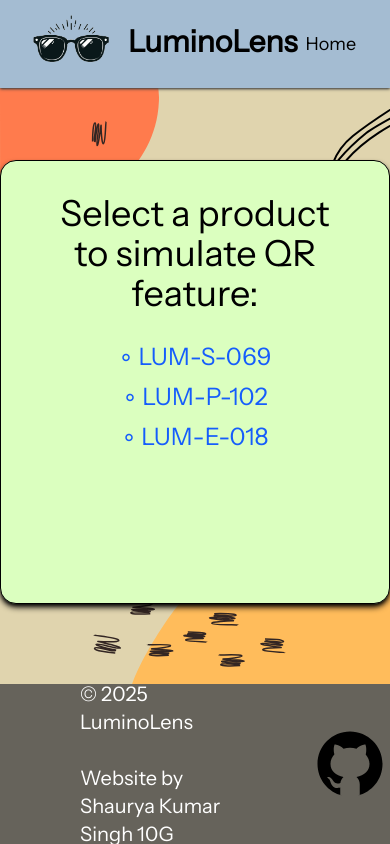
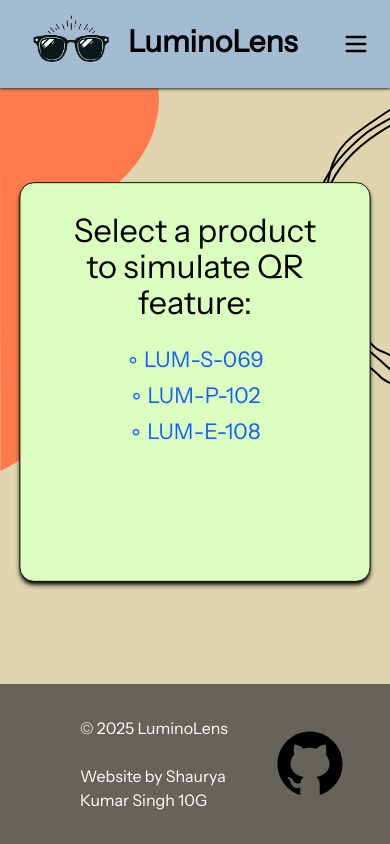
Before and after one commit to PreakPro/lumino-lens, a Next.js app: page /microsite in a window 390 px wide. Built offline with nearby package versions, Linux system fonts and the light colour scheme.

Commit message:
responsive design

```diff
--- a/app/api/certificate/[productId]/route.tsx
+++ b/app/api/certificate/[productId]/route.tsx
@@ -7,7 +7,7 @@
 export async function GET(
   	req: Request,
   	{ params }: { params: { productId: string } }
-) {
+) 	{
   	const productId = params.productId
 
   	const { data, error } = await supabase
@@ -31,7 +31,7 @@
   	return new Response(blob, {
   	  	headers: {
   	  	  	"Content-Type": "application/pdf",
-      "Content-Disposition": "inline", // key difference
+  	  	  	"Content-Disposition": "inline",
   	  	},
   	})
 }
--- a/app/microsite/page.tsx
+++ b/app/microsite/page.tsx
@@ -1,32 +1,55 @@
 "use client"
 import Footer from "@/components/footer";
 import Header from "@/components/header";
-import Link from "next/link";
 import { motion } from "framer-motion"
 
 export default function Microsite() {
     return (
-        <main className="flex flex-col min-h-screen overflow-x-hidden justify-center items-center overflow-y-hidden relative text-black text-4xl">
+        <main className="flex flex-col min-h-screen h-full justify-center overflow-x-hidden overflow-y-auto items-center relative">
             <div>
-                <img src="/svgs/yellow_blob1.svg" className="absolute bottom-10 rotate-180 right-0 -z-1"/>
+                <img src="/svgs/yellow_blob1.svg" className="md:absolute hidden bottom-10 rotate-180 right-0 -z-1"/>
                 <img src="/svgs/red_part.svg" className="absolute rotate-180 left-0 -z-1"/>
-                <img src="/svgs/sketched_lines.svg" className="absolute rotate-90 bottom-30 right-40 -z-1"/>
-                <img src="/svgs/sketched_lines.svg" className="absolute top-30 left-10 -z-1"/>
+                <img src="/svgs/sketched_lines.svg" className="md:absolute hidden rotate-90 bottom-30 right-40 -z-1"/>
+                <img src="/svgs/sketched_lines.svg" className="md:absolute hidden top-30 left-10 -z-1"/>
                 <img src="/svgs/circle_lines.svg" className="absolute rotate-180 top-20 right-0 -z-1"/>
             </div>
 
             <Header />
 
             <motion.div
-                className="flex flex-col flex-grow gap-2 mt-40 text-center bg-[#dbffbf] max-w-5xl p-8 px-10 rounded-2xl shadow-black shadow-md border-1"
+                className="flex flex-col flex-grow gap-2 mt-40 text-center bg-[#dbffbf] max-w-5xl p-8 px-10 rounded-2xl shadow-black shadow-md border-1 text-black text-4xl md:scale-100 scale-90"
                 initial={{ y: -200, opacity: 0 }}
                 animate={{ y: 0, opacity: 1 }}
                 transition={{ duration: 1, ease: "easeOut" }}
             >
-              <p className="mb-5">Select a product to simulate QR feature:</p>
-              <Link href="/microsite/LUM-S-069" className="text-blue-600 text-2xl hover:text-blue-700 transition-all hover:scale-105">∘ LUM-S-069</Link>
-              <Link href="/microsite/LUM-P-102" className="text-blue-600 text-2xl hover:text-blue-700 transition-all hover:scale-105">∘ LUM-P-102</Link>
-              <Link href="/microsite/LUM-E-108" className="text-blue-600 text-2xl hover:text-blue-700 transition-all hover:scale-105">∘ LUM-E-018</Link>
+                <p className="mb-5">Select a product to simulate QR feature:</p>
+
+                <a
+                    href="/api/certificate/LUM-S-069"
+                    target="_blank"
+                    rel="noopener noreferrer"
+                    className="text-blue-600 text-2xl hover:text-blue-700 transition-all hover:scale-105"
+                >
+                    ∘ LUM-S-069
+                </a>
+
+                <a
+                    href="/api/certificate/LUM-P-102"
+                    target="_blank"
+                    rel="noopener noreferrer"
+                    className="text-blue-600 text-2xl hover:text-blue-700 transition-all hover:scale-105"
+                >
+                    ∘ LUM-P-102
+                </a>
+
+                <a
+                    href="/api/certificate/LUM-E-108"
+                    target="_blank"
+                    rel="noopener noreferrer"
+                    className="text-blue-600 text-2xl hover:text-blue-700 transition-all hover:scale-105"
+                >
+                    ∘ LUM-E-108
+                </a>
             </motion.div>
 
             <Footer />
--- a/app/pricing/page.tsx
+++ b/app/pricing/page.tsx
@@ -8,10 +8,10 @@
     return (
         <main className="flex flex-col min-h-screen overflow-x-hidden overflow-y-hidden relative text-black">
             <div>
-                <img src="/svgs/red_part.svg" className="absolute rotate-270 rotate-x-180 left-1/9 -top-20 -z-1"/>
-                <img src="/svgs/circle_lines.svg" className="absolute rotate-45 left-0 -z-1"/>
+                <img src="/svgs/red_part.svg" className="md:absolute hidden rotate-270 rotate-x-180 left-1/9 md:-top-21 lg:-top-20 -z-1 md:scale-80 lg:scale-100"/>
+                <img src="/svgs/circle_lines.svg" className="md:absolute hidden rotate-45 left-0 -z-1"/>
                 <img src="/svgs/yellow_blob1.svg" className="absolute rotate-90 right-0 -z-1"/>
-                <img src="/svgs/sketched_lines.svg" className="absolute rotate-180 right-5 top-30 -z-1"/>
+                <img src="/svgs/sketched_lines.svg" className="absolute rotate-180 right-5 lg:top-30 -z-1"/>
                 <img src="/svgs/yellow_blob2.svg" className="absolute -rotate-90 rotate-y-180 -bottom-7 -z-1"/>
             </div>
 
@@ -20,7 +20,7 @@
             <div className="flex-grow">
                 <section className="grid md:grid-cols-3 gap-6 text-center max-w-5xl mx-auto mt-40">
                     <motion.div
-                        className="border rounded-xl p-6 shadow-lg bg-[#F7FFE0]"
+                        className="border rounded-xl p-6 shadow-lg bg-[#F7FFE0] md:scale-100 scale-90"
                         initial={{ y: -100, opacity: 0}}
                         animate={{ y: 0, opacity: 1 }}
                         transition={{ duration: 0.8, ease: "easeOut" }}
@@ -35,7 +35,7 @@
                     </motion.div>
 
                     <motion.div
-                        className="border rounded-xl p-6 shadow-lg bg-[#e0f1fa]"
+                        className="border rounded-xl p-6 shadow-lg bg-[#e0f1fa] md:scale-100 scale-90"
                         initial={{ y: -100, opacity: 0}}
                         animate={{ y: 0, opacity: 1 }}
                         transition={{ duration: 0.8, ease: "easeOut", delay: 0.3 }}
@@ -50,7 +50,7 @@
                     </motion.div>
 
                     <motion.div
-                        className="border rounded-xl p-6 shadow-lg bg-[#ccffd8]"
+                        className="border rounded-xl p-6 shadow-lg bg-[#ccffd8] md:scale-100 scale-90"
                         initial={{ y: -100, opacity: 0}}
                         animate={{ y: 0, opacity: 1 }}
                         transition={{ duration: 0.8, ease: "easeOut", delay: 0.6 }}
--- a/components/backgroundDesign.tsx
+++ b/components/backgroundDesign.tsx
@@ -1,22 +1,22 @@
 export default function BackgroundDesign() {
     return (
         <div className="pointer-events-none">
-            <img src="/svgs/yellow_blob1.svg" alt="" className="absolute top-5 -left-5 -z-2"/>
-            <img src="/svgs/circle_lines.svg" alt="" className="absolute top-40 -left-2 scale-80"/>
-            <img src="/svgs/red_part.svg" alt="" className="absolute top-40 -right-4 scale-80"/>
-            <img src="/svgs/sketched_lines.svg" alt="" className="absolute top-110 right-2 scale-100"/>
+            <img src="/svgs/yellow_blob1.svg" alt="" className="absolute top-5 md:-left-5 -left-15 -z-2 scale-60 md:scale-100"/>
+            <img src="/svgs/circle_lines.svg" alt="" className="absolute md:top-40 top-30 md:-left-2 -left-4 scale-60 md:scale-80"/>
+            <img src="/svgs/red_part.svg" alt="" className="absolute top-40 md:-right-4 -right-8 scale-60 md:scale-80"/>
+            <img src="/svgs/sketched_lines.svg" alt="" className="absolute top-110 right-2 md:scale-100 scale-80"/>
 
             <img src="/svgs/red_part.svg" alt="" className="absolute top-1/2 rotate-y-180"/>
             <img src="/svgs/sketched_lines.svg" alt="" className="absolute top-1/2 mt-20 left-4 rotate-y-180"/>
             <img src="/svgs/circle_lines.svg" alt="" className="absolute top-1/3 rotate-y-180 -right-2 mt-30 scale-80"/>
             <img src="/svgs/yellow_blob2.svg" alt="" className="absolute bottom-1/8 right-0"/>
-            <img src="/svgs/sketched_lines.svg" alt="" className="absolute bottom-1/7 right-4"/>
+            <img src="/svgs/sketched_lines.svg" alt="" className="absolute md:bottom-1/7 bottom-1/5 right-4"/>
 
-            <img src="/svgs/alert.svg" alt="" className="absolute bottom-1/6 mb-25 right-1/3 scale-80"/>
-            <img src="/svgs/announcement.svg" alt="" className="absolute bottom-1/16 mb-30 left-1/4 scale-80 rotate-y-180"/>
+            <img src="/svgs/alert.svg" alt="" className="md:absolute hidden bottom-1/6 md:mb-20 lg:md-30 lg:right-1/3 md:right-1/7 scale-80"/>
+            <img src="/svgs/announcement.svg" alt="" className="md:absolute hidden bottom-1/16 mb-30 left-1/4 scale-80 rotate-y-180"/>
 
-            <img src="/svgs/leaf_outline.svg" alt="" className="absolute bottom-40 scale-90 -left-2"/>
-            <img src="/svgs/leaf.svg" alt="" className="absolute bottom-40 scale-90 -left-3"/>
+            <img src="/svgs/leaf_outline.svg" alt="" className="md:absolute hidden bottom-40 scale-90 -left-2"/>
+            <img src="/svgs/leaf.svg" alt="" className="md:absolute hidden bottom-40 scale-90 -left-3"/>
         </div>
     )
 }
--- a/components/footer.tsx
+++ b/components/footer.tsx
@@ -1,6 +1,6 @@
 export default function Footer() {
     return (
-        <section className="w-full h-40 z-20 flex flex-row items-center bg-[#66635B] text-white text-xl mt-20">
+        <section className="w-full h-40 z-20 flex flex-row items-center bg-[#66635B] text-white md:text-xl text-md mt-20">
             <div className="flex flex-col justify-start ml-20">
                 <p>© 2025 LuminoLens</p>
                 <br/>
@@ -9,7 +9,7 @@
 
             <div className="justify-end flex flex-1">
                 <a href="https://github.com/preakpro" target="_blank" rel="noopener noreferrer">
-                    <img src="/github_icon.svg" className="h-20 m-20 cursor-pointer" alt="GitHub" />
+                    <img src="/github_icon.svg" className="h-20 md:m-20 mr-30 ml-0 cursor-pointer" alt="GitHub" />
                 </a>
             </div>
         </section>
--- a/components/header.tsx
+++ b/components/header.tsx
@@ -1,17 +1,39 @@
+"use client"
 import Link from "next/link";
+import { useState } from "react"
+import { Menu, X } from "lucide-react"
 
 export default function Header() {
+    const [isMenuOpen, setIsMenuOpen] = useState<boolean>(false)
+
     return (
         <div className="w-screen fixed z-50 h-22 flex items-center left-1/2 -translate-x-1/2 top-0 bg-[#A4BCD2] shadow-neutral-700 shadow-sm">
             <img src="/logo_rect.png" className="w-20 mb-2 ml-8 mr-4"/>
             <h1 className="text-black font-semibold text-3xl items-center flex mb-1">LuminoLens</h1>
-            <div className="ml-auto select-none flex flex-row items-center">
+
+            <div className="ml-auto hidden select-none md:flex flex-row items-center">
                 <Link href="/" className="p-2 transition-all text-black text-lg hover:text-neutral-700 active:text-neutral-800">Home</Link>
 
                 <Link href="/pricing/" className="p-8 transition-all text-black text-lg hover:text-neutral-700 active:text-neutral-800">Pricing</Link>
 
                 <Link href="/microsite/" className="pr-8 transition-all text-black text-lg hover:text-neutral-700 active:text-neutral-800">Sample microsite</Link>
             </div>
+
+            <button
+                className="ml-auto md:hidden focus:outline-none mr-5 text-black"
+                aria-label="Toggle menu"
+                onClick={() => setIsMenuOpen(prev => !prev)}
+            >
+                {isMenuOpen ? <X size={28} /> : <Menu size={28} />}
+            </button>
+
+            {isMenuOpen &&
+                <div className="absolute top-full left-1/2 -translate-x-1/2 w-full bg-[#A4BCD2] shadow-md flex flex-col items-center py-4 space-y-2 md:hidden z-30">
+                    <Link href="/" className="text-black text-lg hover:text-neutral-700 border-b-1" onClick={() => setIsMenuOpen(false)}>Home</Link>
+                    <Link href="/pricing/" className="text-black text-lg hover:text-neutral-700 border-b-1" onClick={() => setIsMenuOpen(false)}>Pricing</Link>
+                    <Link href="/microsite/" className="text-black text-lg hover:text-neutral-700 border-b-1" onClick={() => setIsMenuOpen(false)}>Sample microsite</Link>
+                </div>
+            }
         </div>
     )
 }
--- a/components/ui/card.tsx
+++ b/components/ui/card.tsx
@@ -13,7 +13,7 @@
 export default function Card({ className, children, svgPath, delay, direction }: cardInterface) {
     return (
         <motion.div
-            className={cn("bg-[#FFB76E] flex flex-col h-80 w-80 justify-center items-center gap-4 text-4xl rounded-lg shadow-neutral-600 shadow-sm border-black border-1", className)}
+            className={cn("bg-[#FFB76E] flex flex-col h-80 w-80 justify-center items-center gap-4 text-4xl rounded-lg shadow-neutral-600 shadow-sm border-black border-1 z-5", className)}
             initial={{ x: direction === "left" ? -200 : 200, opacity: 0 }}
             whileInView={{ x: 0, opacity: 1 }}
             transition={{ duration: 0.8, delay: delay ?? 0 }}
--- a/package.json
+++ b/package.json
@@ -13,6 +13,7 @@
     "@supabase/supabase-js": "^2.50.3",
     "clsx": "^2.1.1",
     "framer-motion": "^12.23.0",
+    "lucide-react": "^0.525.0",
     "next": "15.3.5",
     "react": "^19.0.0",
     "react-dom": "^19.0.0",
```
Also changed, not shown: app/page.tsx (+20 -20 lines), 1 other file (tests, documents, lock files or other folders). Lines whose indentation alone changed are shown as unchanged.
